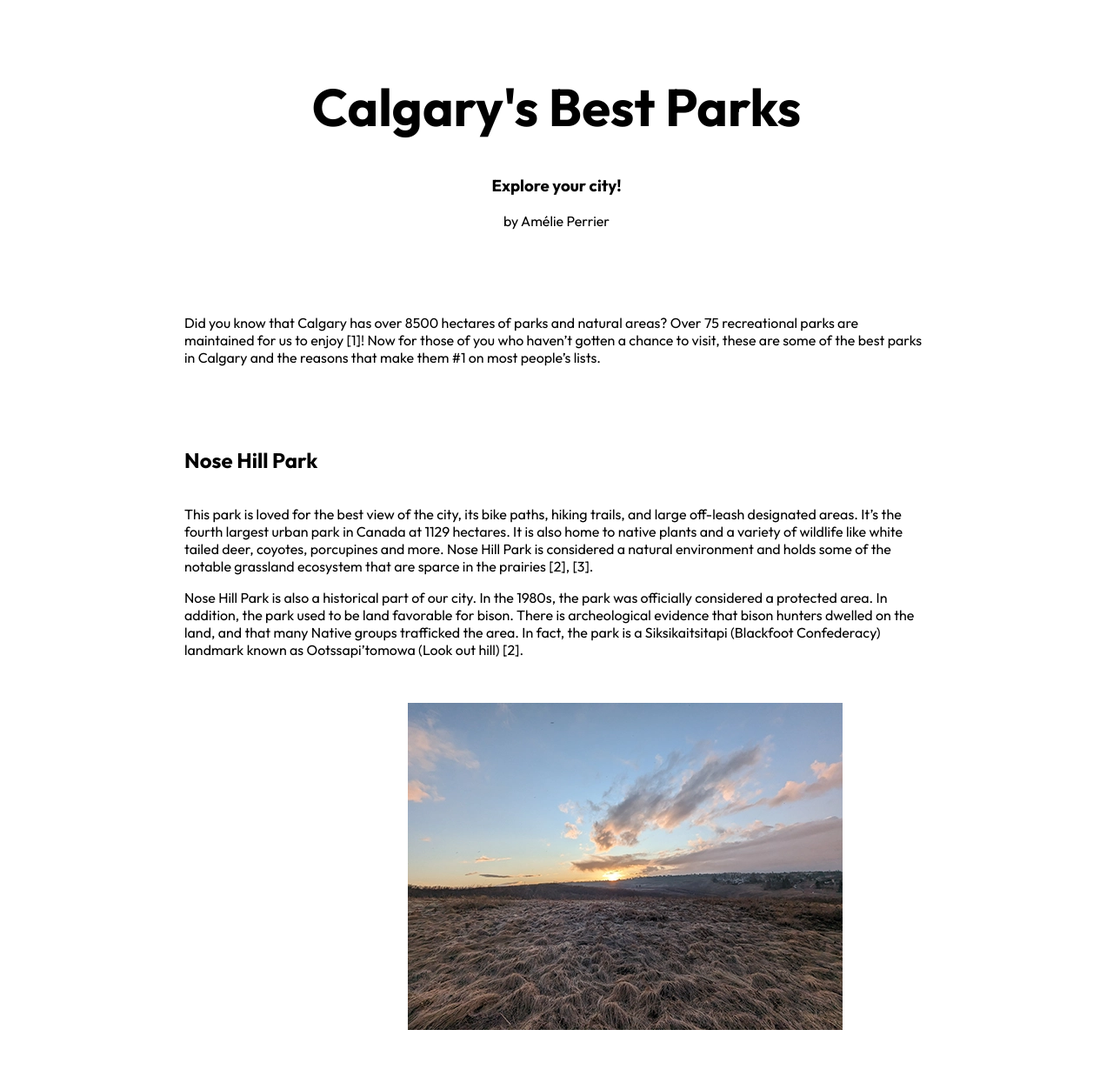
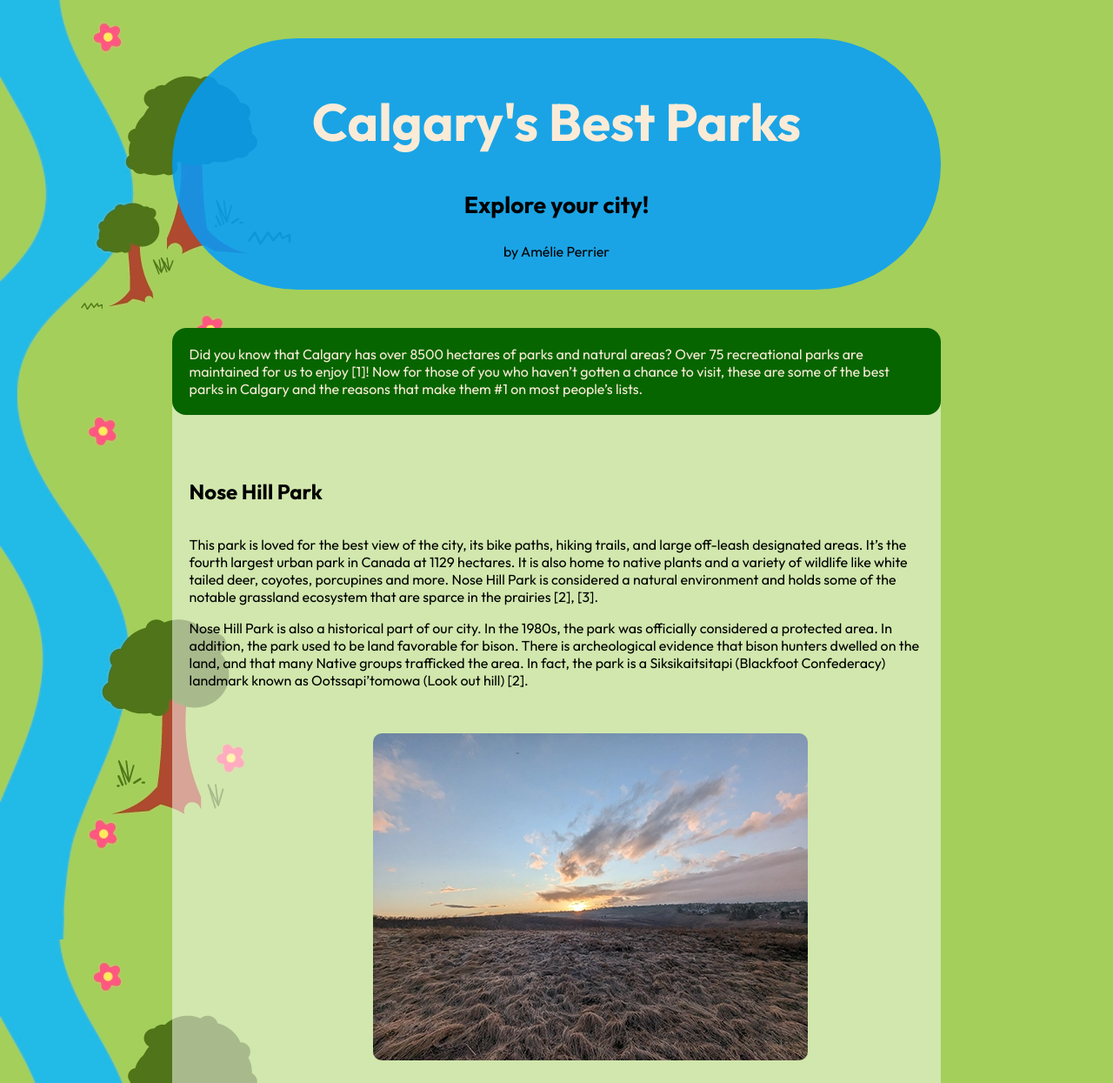
Before and after one commit to AMPERE555/cprg218_travelogue, a plain HTML site: page index.html in a window 1280 px wide. Shown: the top 1245 px of the page at 87% size. Drawn offline with Linux system fonts and the light colour scheme.

Commit message:
Final product

```diff
--- a/index.html
+++ b/index.html
@@ -1,35 +1,35 @@
 <!DOCTYPE html>
-<html>
+<html lang="en">
     <head>
         <meta charset="utf-8">
         <meta name="viewport" content="width=device-width, initial-scale=1.0">
-        <title>YYC Parks</title>
+        <title>YYC's Best Parks</title>
         <link rel="stylesheet" href="stylesheet.css">
             <link rel="preconnect" href="https://fonts.googleapis.com">
             <link rel="preconnect" href="https://fonts.gstatic.com" crossorigin>
             <link href="https://fonts.googleapis.com/css2?family=Outfit:wght@100..900&display=swap" rel="stylesheet">
     </head>
+
     <body>
+    <div>
         <header>
             <h1>Calgary's Best Parks</h1>
-            <h3>Explore your city!</h3>
+            <h3 id="tagline">Explore your city!</h3>
             <p>by Amélie Perrier</p>
         </header>
         <main>
-            <section id="intro">
-            <p>Did you know that Calgary has over 8500 hectares of parks and natural areas? Over 75 recreational parks are maintained for us to enjoy [1]! Now for those of you who haven’t gotten a chance to visit, these are some of the best parks in Calgary and the reasons that make them #1 on most people’s lists. </p>
-            </section>
-            <section>
-                <h2>Nose Hill Park</h2>
+            <p id="intro">Did you know that Calgary has over 8500 hectares of parks and natural areas? Over 75 recreational parks are maintained for us to enjoy [1]! Now for those of you who haven’t gotten a chance to visit, these are some of the best parks in Calgary and the reasons that make them #1 on most people’s lists. </p>
+               <section>
+            <h2>Nose Hill Park</h2>
                     <p>This park is loved for the best view of the city, its bike paths, hiking trails, and large off-leash designated areas. It’s the fourth largest urban park in Canada at 1129 hectares. It is also home to native plants and a variety of wildlife like white tailed deer, coyotes, porcupines and more. Nose Hill Park is considered a natural environment and holds some of the notable grassland ecosystem that are sparce in the prairies [2], [3]. </p>
                     <p>Nose Hill Park is also a historical part of our city. In the 1980s, the park was officially considered a protected area. In addition, the park used to be land favorable for bison. There is archeological evidence that bison hunters dwelled on the land, and that many Native groups trafficked the area. In fact, the park is a Siksikaitsitapi (Blackfoot Confederacy) landmark known as Ootssapi’tomowa (Look out hill) [2]. </p>
-                <img src="img/nosehillsunset_optimized.webp" alt="The sun sets behind the moutains from the view atop of Nosehill park." width="500" height="376" title="Amélie Perrier, Fall 2024" loading="">
+                <img src="img/nosehillsunset_optimized.webp" alt="The sun sets behind the moutains from the view atop of Nosehill park." width="500" height="376" title="Amélie Perrier, Fall 2024" loading="lazy">
             </section>
           <section>
                 <h2>Confederation Park</h2>
                     <p>This 92-hectare crescent shaped area is home to a coulee and wetlands. The wetlands support aquatic vegetation that attracts different species of ducks, geese and insects. The several species of mature trees are another beautiful feature, especially in the summer and fall season. All along the park are paved trails ideal for walking, running, and biking. Many families come to enjoy this space, especially with the natural playground, tennis courts, baseball diamonds, golf course, picnic areas and cross-country skiing in the winter [4], [5]. </p>
                     <p>In 1967, the park was created to celebrate the centennial of Canadian Confederation. Before this, in the mid 1960s, the Ravine Park Society put their best efforts in conserving the North Hill Coulee (the one that runs through the park today) and raised funds to create the park [5].</p>
-                <img src="img/placeholder.png" alt="" width="500" height="376" title="" loading="">
+                <img src="img/confed_optimized.webp" alt="The path leads through the mature deciduous trees of Confederation Park" width="500" height="376" title="Amélie Perrier, Fall 2025" loading="lazy">
             </section>
             <section>
                 <h2>Fish Creek Provincial Park</h2>
@@ -39,7 +39,6 @@
             </section>
         </main>
         <footer>
-            <small>
             <h3>References</h3>
             <ol>
                 <li>
@@ -66,8 +65,9 @@
                 <li>
                     [8] Alberta Parks. “History – Fish Creek Provincial Park.” Alberta Parks. Accessed: Sep. 22, 2025. [Online]. Available: <a href="https://www.albertaparks.ca/parks/kananaskis/fish-creek-pp/information-facilities/history/">https://www.albertaparks.ca/parks/kananaskis/fish-creek-pp/information-facilities/history/</a>
                 </li>
-                </small>
             </ol>
         </footer>
+        </div>
     </body>
+
 </html>
--- a/stylesheet.css
+++ b/stylesheet.css
@@ -1,34 +1,62 @@
-body {
-    background-image: ;
-     font-family: "Outfit", sans-serif;
-    font-optical-sizing: auto;
+
+body{
+    background-image: url(img/backgroundimagetraveloguelargeone.webp);
+}
+div {
+    font-family: "Outfit", sans-serif;
     font-weight: 400;
     font-style: normal;
     width: 70%;
     margin: 0 auto;
 }
 h1{
-
     font-size: 45pt;
+    color: antiquewhite;
 
 }
+
 h2{
     padding: 2% 0;
 }
+
 header{
     text-align: center;
-    padding: 5%
+    padding: 2% 0;
+    margin: 5% 0;
+    background-color: rgba(0, 157, 255, 0.844);
+    border-radius: 300px;
 
+}
+#tagline{
+    font-size: 20pt;
+}
+main{
+    background-color:  rgba(255, 255, 255, 0.5);
+    border-radius: 16px;
+    padding-bottom: 20px;
 }
 section{
     padding: 20px;
 }
+#intro{
+    background-color: rgb(7, 101, 0);
+    color: antiquewhite;
+    border-radius: 16px;
+    padding: 20px;
+}
 img{
-    margin:0 30%;
-    padding-top: 35px;
+    margin:0 25%;
+    margin-top: 35px;
+    border-radius: 10px;
 }
+footer{
+    font-size: small;
+    padding: 8% 0 3% 8%;
+}
+
 ol{
     list-style:none;
+
 }
 li{
     padding: 5px;
```
Also changed, not shown: img/backgroundimagetraveloguelargeone.webp (added), img/confed_optimized.webp (added), img/placeholder.png (deleted), 1 other file.
